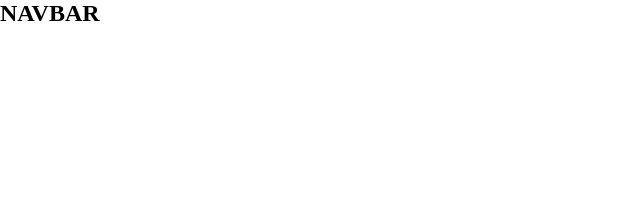
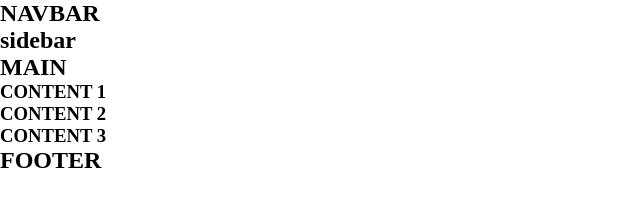
Before and after one commit to AgudoX/ejercicio_1, a plain HTML site: page index.html in a window 1280 px wide. Shown: the whole page, without its empty margins (0-640 px from the left). Drawn offline with Linux system fonts and the light colour scheme.

Commit message:
Estructura html montada.

```diff
--- a/index.html
+++ b/index.html
@@ -11,15 +11,35 @@
 
 <body>
     <header>
-        <nav>
+        <nav class="item-a">
             <h1>NAVBAR</h1>
         </nav>
     </header>
     <main>
+        <aside class="item-b">
+            <h2>sidebar</h2>
+        </aside>
 
+        <section class="item-c">
+            <h2>MAIN</h2>
+        </section>
+
+        <section>
+            <article class="item-d">
+                <h3>CONTENT 1</h3>
+            </article>
+            <article class="item-e">
+                <h3> CONTENT 2</h3>
+            </article>
+            <article class="item-f">
+                <h3> CONTENT 3</h3>
+            </article>
+        </section>
 
     </main>
-    <footer></footer>
+    <footer class="item-g">
+        <h2>FOOTER</h2>
+    </footer>
 
 </body>
 
```
